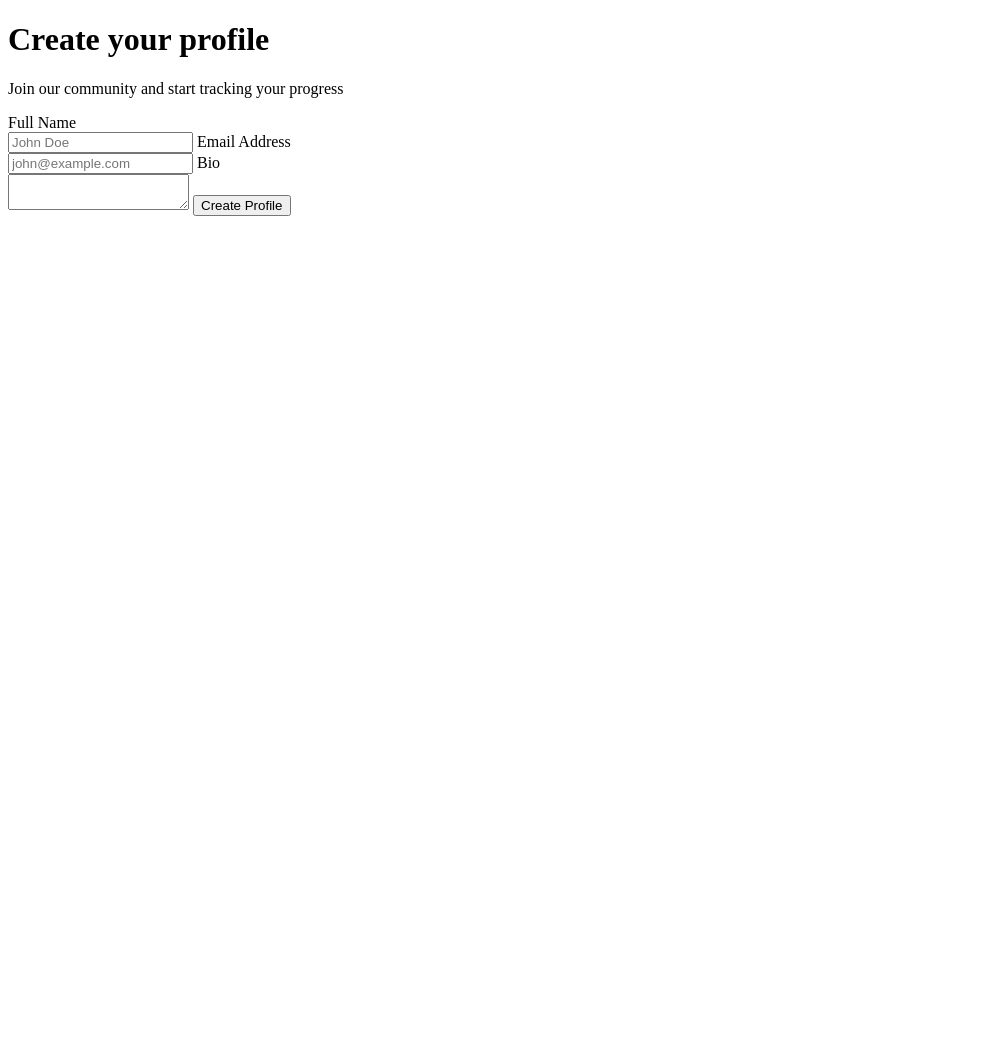
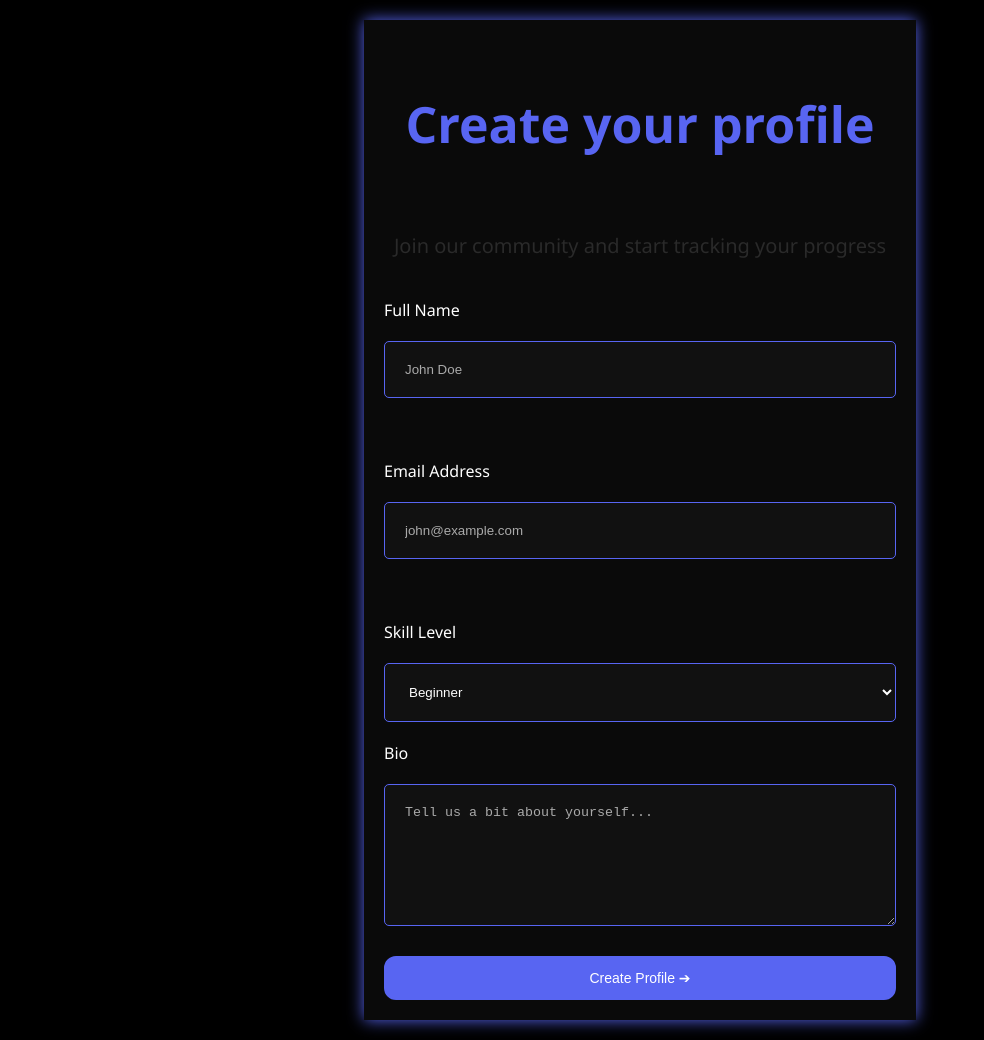
Before and after one commit to Liyu2805/DashLite, a plain HTML site: page index.html in a window 1280 px wide. Shown: the whole page, without its empty margins (0-984 px from the left). Before the commit the page ends 800 px from the top, so only its background shows below. Drawn offline with Linux system fonts and the light colour scheme.

Commit message:
made an interactive form UI

```diff
--- a/index.html
+++ b/index.html
@@ -1,22 +1,55 @@
 <!DOCTYPE html>
 <html lang="en">
   <head>
-    <meta charset="UTF-8">
-    <meta name="viewport" content="width=device-width, initial-scale=1.0">
+    <meta charset="UTF-8" />
+    <meta name="viewport" content="width=device-width, initial-scale=1.0" />
     <title>DashLite</title>
+    <link rel="stylesheet" href="style.css" />
+    <script src="script.js"></script>
   </head>
   <body>
-    <div class = "profile">
+    <div class="profile">
+      <form class="txt" action="/submit" method="POST">
         <h1>Create your profile</h1>
         <p>Join our community and start tracking your progress</p>
-       <form class ="txt" action="https://formspree.io/f/meobkaeb" method="POST">
-        <label class = "txt">Full Name</label> <br>
-        <input type="text" name="name" id="name" placeholder = "John Doe" required>
-        <label class = "txt">Email Address</label> <br>
-        <input type="email" name="email" id="email" placeholder="john@example.com" required>
-        <label class = "txt">Bio</label> <br>
-        <textarea name="message" id = "message" required></textarea>
-        <button type ="submit" id = "btn" style="margin-top : 10px";>Create Profile</button>
+        <label class="fn">Full Name</label>
+        <input
+          type="text"
+          name="name"
+          class="inputbox"
+          placeholder="John Doe"
+          required
+        />
+        <br />
+
+        <label class="mail">Email Address</label>
+        <input
+          type="email"
+          name="email"
+          class="inputbox"
+          placeholder="john@example.com"
+          required
+        />
+        <br />
+
+        <label class="skill">Skill Level</label>
+        <select id="skill" name="selectedFruit" class="inputbox">
+          <option value="Beginner" selected>Beginner</option>
+          <option value="Intermediate">Intermediate</option>
+          <option value="Advanced">Advanced</option>
+        </select>
+
+        <label class="bio">Bio</label>
+        <textarea
+          name="message"
+          class="inputbox"
+          placeholder="Tell us a bit about yourself..."
+          required
+        ></textarea>
+
+        <button type="submit" id="btn" style="margin-top: 10px">
+          Create Profile ➔
+        </button>
       </form>
     </div>
   </body>
--- a/script.js
+++ b/script.js
@@ -0,0 +1,2 @@
+const form = document.querySelector(".txt")
+const inputs = document.querySelectorAll(".inputbox")
--- a/style.css
+++ b/style.css
@@ -17,16 +17,69 @@ h1
 
 p
 {
-    color : #0a0a0a;
+    color : #2a2a2a;
     font-size : 20px;
 }
 
-.txt
+.inputbox {
+  background-color: #111;
+  color: white;
+  border: 1px solid #5865F2;
+  padding: 20px;
+  border-radius: 5px;
+}
+
+.inputbox:focus {
+  outline: none;
+  border: 1px solid #8a95ff;
+  box-shadow: 0 0 10px #5865f2;
+}
+
+textarea.inputbox {
+    height: 100px;   /* taller */
+}
+
+
+.inputbox::placeholder {
+  color: #aaa;
+}
+
+button {
+  background-color: #5865f2;
+  color: #ffffff;
+  font-size: 14px;
+  padding: 12px 28px;
+  border-radius: 12px;
+  border: 2px solid #5865f2;
+  cursor: pointer;
+  transition: all 0.2s ease;
+}
+
+button:hover {
+  box-shadow: 0 8px 16px rgba(88, 101, 242, 0.6);
+  transform: translateY(-2px);
+}
+
+button:active {
+  transform: translateY(2px);
+}
+
+.txt {
+  display: flex;
+  flex-direction: column;      /* stack heading + badges */
+  gap: 20px;                   /* space between heading and badge row */
+  justify-content: center;
+  background: #0a0a0a;         /* container color */
+  padding: 20px;
+  box-shadow: 0 0 15px #5865f2;
+  width: 40%;
+  max-width: 800px;
+  margin: 20px auto;
+  color: #ffffff;              /* for heading/text inside container */
+}
+
+.fn, .mail , .bio, .skill
 {
-    background-color: #0a0a0a;
-    padding : 20px;
-    border-radius : 12px;
-    box-shadow : 0 0 15px #5865f2;
-    width : 80%;
-    max-width : 800px;
+  text-align : left;
+  font-weight : 500;
 }
```
Lines whose indentation alone changed are shown as unchanged.
